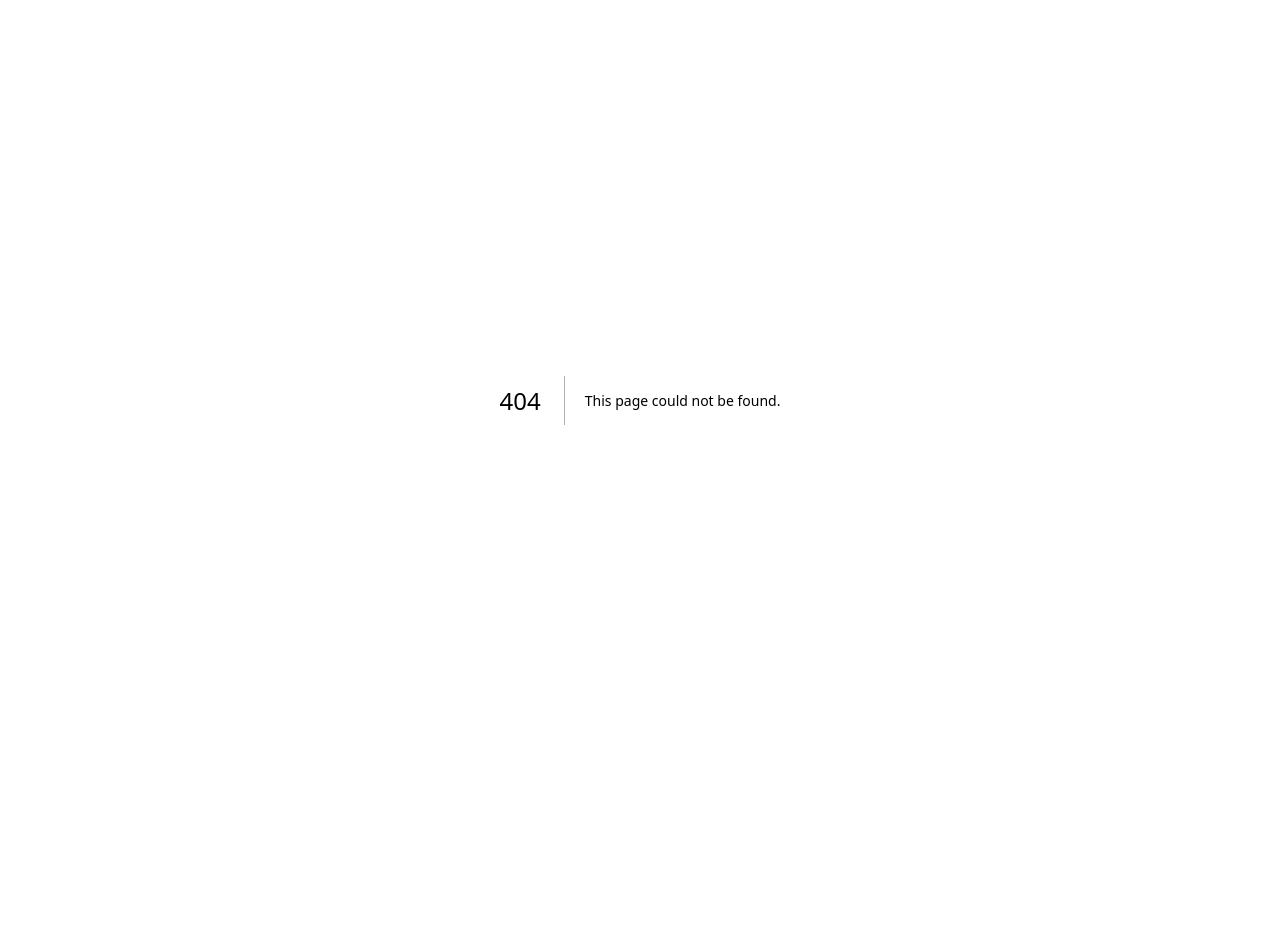
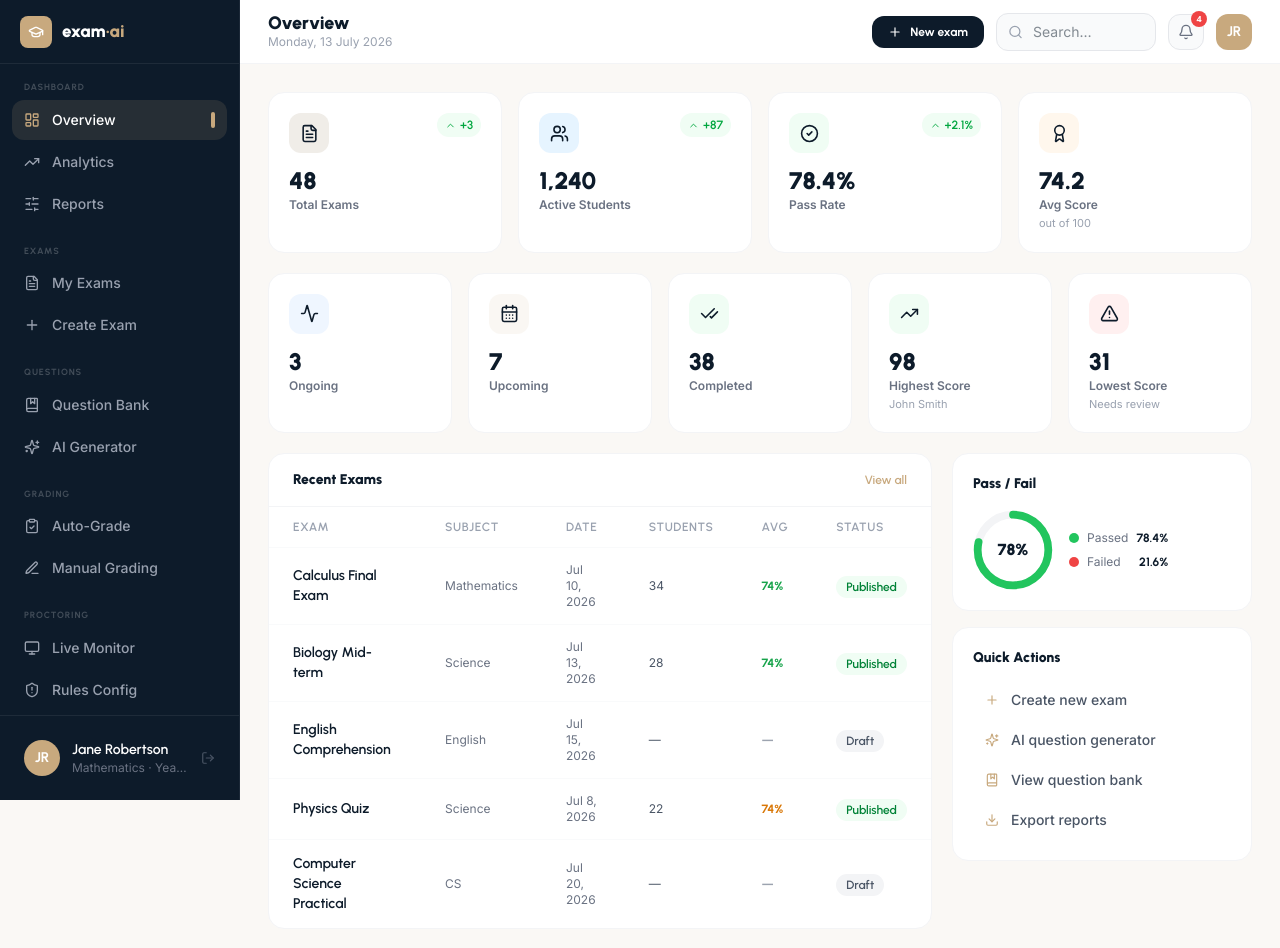
Before and after one commit to phornsinet1302/online_exam, a Next.js app in the folder frontend/: page /dashboard in a window 1280 px wide. Before the commit this address had no page. Shown: the top 948 px of the page. Before the commit the page ends 800 px from the top, so only its background shows below. Built offline with nearby package versions, Linux system fonts and the light colour scheme.

Commit message:
Add teacher dashboard overview screen route

```diff
--- /dev/null
+++ b/frontend/src/app/(dashboard)/dashboard/page.tsx
@@ -0,0 +1,5 @@
+import { DashboardOverview } from "../../App";
+
+export default function DashboardPage() {
+  return <DashboardOverview />;
+}
```
